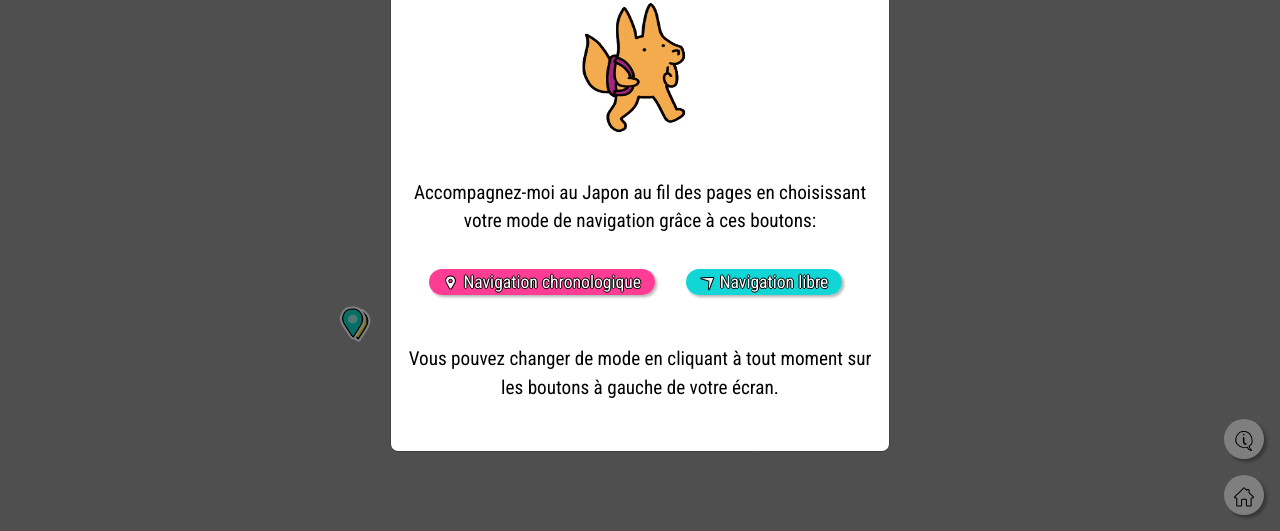
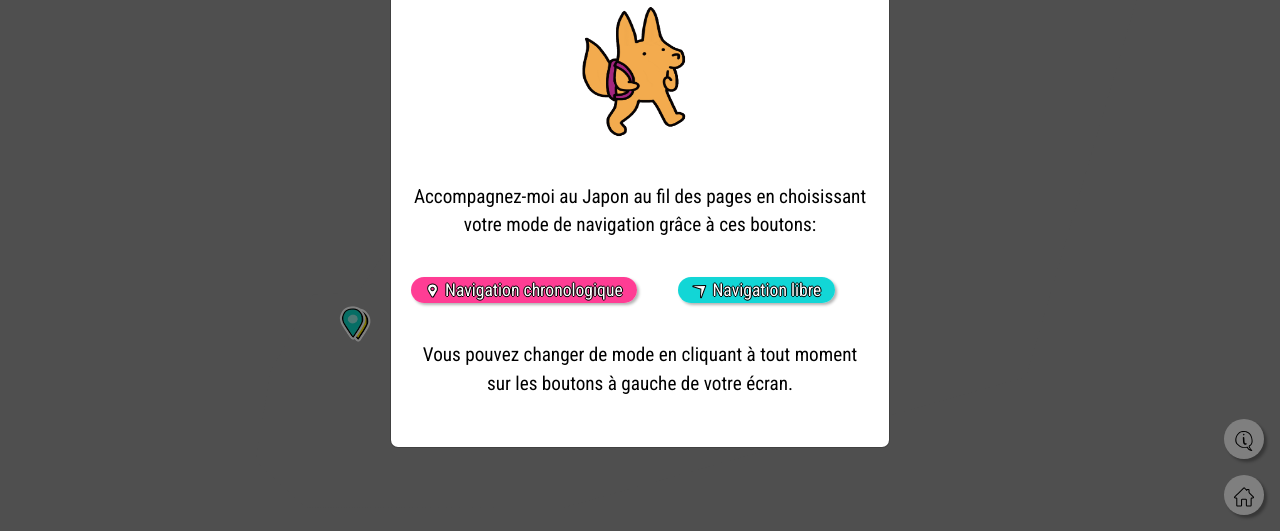
Before and after one commit to sguimmara/3m2s, a website built with Vite: page index.html in a window 1280 px wide. Shown: the part 269-800 px from the top of the page. Built offline with nearby package versions, Linux system fonts and the light colour scheme.

Commit message:
bienvenue

```diff
--- a/index.html
+++ b/index.html
@@ -124,21 +124,25 @@
               style="margin-top: 15px;" />
             <p class="texte-bienvenue">Accompagnez-moi au Japon au fil des pages en choisissant votre mode de navigation
               grâce à ces boutons:</p>
-            <div class="bouton-bienvenue">
-              <p class="left"><span id="start-d1" data-bs-dismiss="modal" class="chronologique"><img src="images/icon-chrono.svg"
-                    width="15" height="15" style="margin-right: 5px; margin-bottom:2px;" />Navigation
-                  chronologique</span></p>
-              <p class="right"><span data-bs-dismiss="modal" class="libre"><img
-                    src="images/icon-libre.svg" width="15" height="15" style="margin-right: 5px;" />Navigation
-                  libre</span></p>
+            <div class="bouton-bienvenue container text-center">
+              <div class="row row-auto">
+                <div class="col p-1">
+                  <span id="start-d1" data-bs-dismiss="modal" class="chronologique"><img src="images/icon-chrono.svg"
+                      width="15" height="15" style="margin-right: 5px; margin-bottom:2px;" />Navigation chronologique
+                  </span>
+                </div>
+                <div class="col p-1">
+                  <span data-bs-dismiss="modal" class="libre"><img src="images/icon-libre.svg" width="15" height="15"
+                      style="margin-right: 5px;" />Navigation libre</span>
+                </div>
+              </div>
+              <p class="texte-bienvenue">Vous pouvez changer de mode en cliquant à tout moment sur les boutons à gauche de
+                votre écran.</p>
+              </p>
             </div>
-            <p class="texte-bienvenue">Vous pouvez changer de mode en cliquant à tout moment sur les boutons à gauche de
-              votre écran.</p>
-            </p>
           </div>
         </div>
       </div>
-    </div>
 
     <!-- Encart du jour -->
     <div class="position-absolute card-container" style="pointer-events: none">
```
